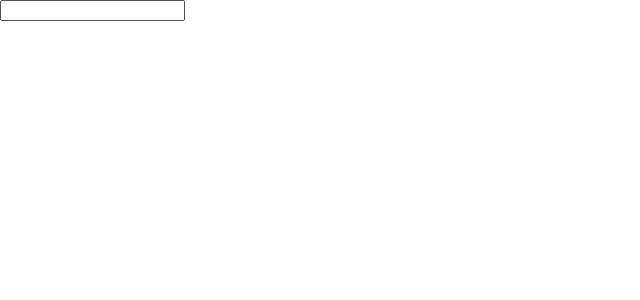
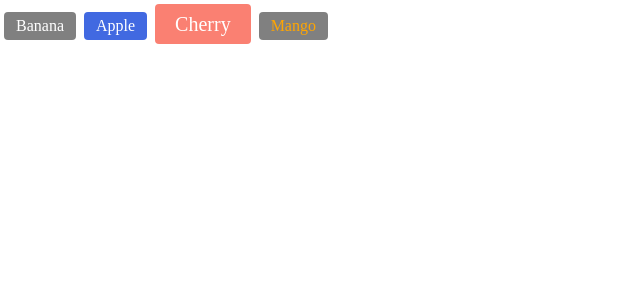
Before and after one commit to akaRaphael/vue-basic, a Vue app: page / in a window 1280 px wide. Shown: the top 300 px of the page, without its empty margins (0-640 px from the left). Built offline with nearby package versions, Linux system fonts and the light colour scheme.

Commit message:
learned about v-model, props, and slot

```diff
--- a/index.html
+++ b/index.html
@@ -4,7 +4,7 @@
     <meta charset="UTF-8" />
     <meta http-equiv="X-UA-Compatible" content="IE=edge" />
     <meta name="viewport" content="width=device-width, initial-scale=1.0" />
-    <title>Hello Vue Project!</title>
+    <title>Vue Components!</title>
     <link
       rel="stylesheet"
       href="https://cdn.jsdelivr.net/npm/reset-css@5.0.1/reset.min.css"
--- a/src/App.vue
+++ b/src/App.vue
@@ -1,12 +1,26 @@
 <template>
-  <input type="text" />
+  <MyBtn>Banana</MyBtn>
+  <MyBtn
+    :color="color">
+    Apple
+  </MyBtn>
+  <MyBtn
+    large
+    color="salmon">
+    Cherry
+  </MyBtn>
+  <MyBtn><span style="color: orange;">Mango</span></MyBtn>
 </template>
 
 <script>
+import MyBtn from '~/components/MyBtn'
 export default {
+  components: {
+    MyBtn
+  },
   data() {
     return {
-
+      color: 'royalblue'
     }
   }
 }
--- /dev/null
+++ b/src/components/MyBtn.vue
@@ -0,0 +1,39 @@
+<template>
+  <div
+    :class="{ large: large }"
+    :style="{ backgroundColor: color }"
+    class="btn">
+    <slot></slot>
+  </div>
+</template>
+
+<script>
+export default {
+  props: {
+    color: {
+      type: String,
+      default: 'gray'
+    },
+    large: {
+      type: Boolean,
+      default: false
+    },
+  }
+}
+</script>
+
+<style scoped lang="scss">
+  .btn {
+    display: inline-block;
+    margin: 4px;
+    padding: 6px 12px;
+    border-radius: 4px;
+    background-color: gray;
+    color: white;
+    cursor: pointer;
+    &.large {
+      font-size: 20px;
+      padding: 10px 20px;
+    }
+  }
+</style>
```
